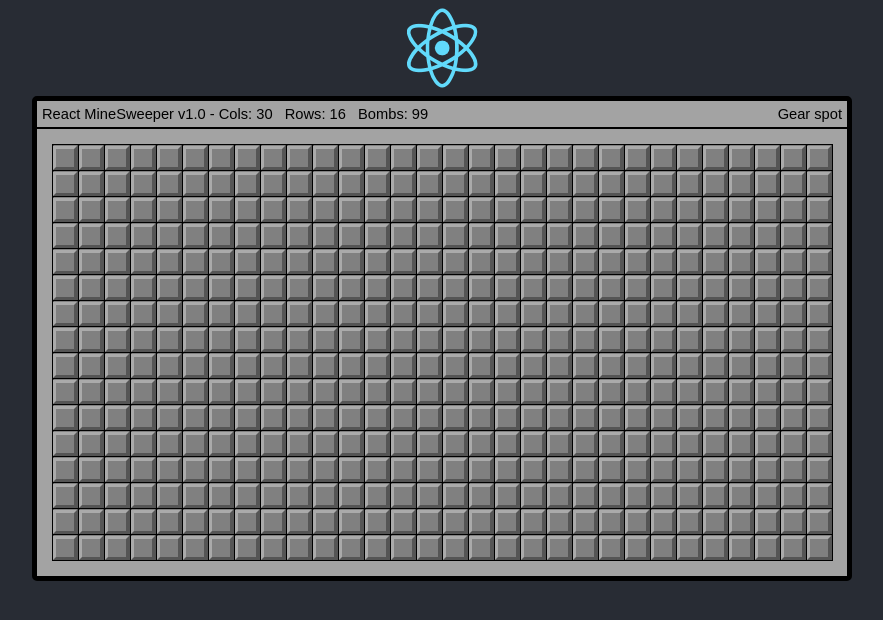
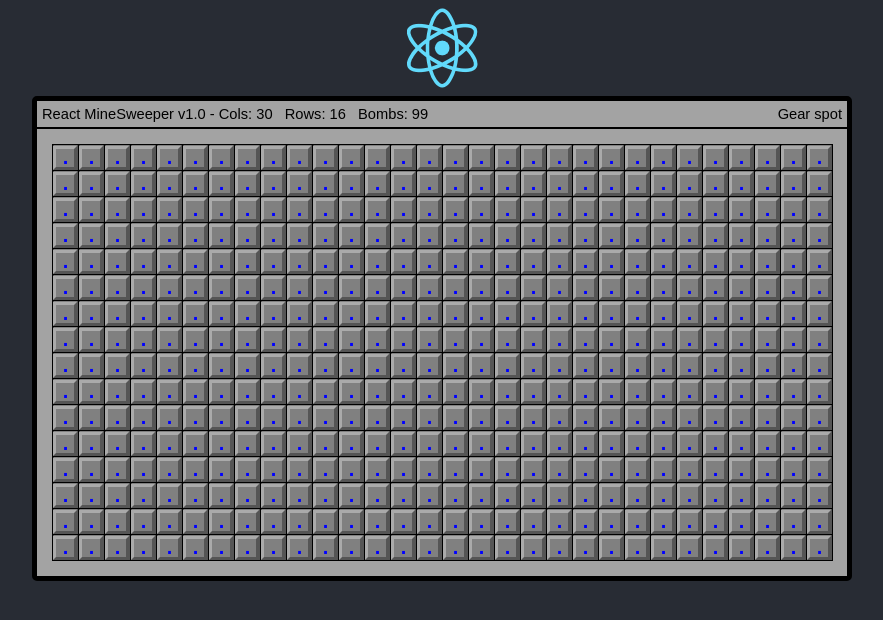
Before and after one commit to jeanfgagnon/react-mine-sweeper, a React (Create React App) app: page / in a window 1280 px wide. Shown: the top 620 px of the page, without its empty margins (198-1081 px from the left). Built offline with nearby package versions, Linux system fonts and the light colour scheme.

Commit message:
Je change d'ordi

```diff
--- a/src/Components/GameBoard.tsx
+++ b/src/Components/GameBoard.tsx
@@ -31,7 +31,11 @@ export default class GameBoard extends React.Component<Props> {
               <tr key={tr_i}>
                 {Array.from(Array(this.props.gameOption.NbCol)).map((a, td_i) =>
                     <td key={td_i}>
-                      <GameCell OnClick={this.onCellClicked} cellModel={this.getCell(tr_i, td_i)}></GameCell>
+                      <GameCell
+                          key={`${tr_i}_${td_i}`}
+                          OnRightClick={this.onCellRightClicked}
+                          OnClick={this.onCellClicked}
+                          cellModel={this.getCell(tr_i, td_i)}></GameCell>
                     </td>
                 )}
               </tr>
@@ -45,12 +49,23 @@ export default class GameBoard extends React.Component<Props> {
 
   // event handlers
 
-  onCellClicked(e: Event, index: number): void {
-    console.log('Cell clicked #%s', index);
+  onCellClicked = (e: Event, index: number) => {
+    console.log('arrow %s', index);
   }
+
+  onCellRightClicked = (e: Event, index: number) => {
+    const cellModel = this.board[index];
+    //if (this.$store.state.Run && !cellModel.IsCleared) {
+      cellModel.IsRedFlagVisible = !cellModel.IsRedFlagVisible;
+      this.board[index] = JSON.parse(JSON.stringify(cellModel));
+      console.log('ostie de tabarnak %s', JSON.stringify(this.board[index]));
+      //  this.$store.dispatch('incrementNbFlagged', (cellModel.IsRedFlagVisible ? 1 : -1));
+    //}
+  }
+
   // helpers
 
-  // return cell base on coordinates
+  // return cell based on coordinates
   private getCell(rowNo: number, colNo: number): CellModel {
     const index = (rowNo * this.props.gameOption.NbCol) + colNo;
     return this.board[index];
--- a/src/Components/GameCell.tsx
+++ b/src/Components/GameCell.tsx
@@ -1,4 +1,4 @@
-import React from 'react';
+import React, { Component, MouseEvent, ReactElement } from 'react';
 
 import CellModel from '../Common/CellModel';
 
@@ -7,24 +7,41 @@ import './GameCell.css';
 type Props = {
   cellModel: CellModel;
   OnClick: (e: Event, index: number) => void;
+  OnRightClick: (e: Event, index: number) => void;
 };
 
-export default class GameCell extends React.Component<Props> {
+export default class GameCell extends Component<Props> {
 
   constructor(props: Props) {
     super(props);
     this.handleClick = this.handleClick.bind(this);
   }
+
   render() {
     return (
-      <div onClick={this.handleClick} className={'game-cell ' + this.props.cellModel.CssClass}></div>
+      <div onClick={this.handleClick} onContextMenu={this.handleClick} className={'game-cell ' + this.props.cellModel.CssClass}>{this.cellContent()}</div>
     );
   }
 
   // event handlers
 
-  handleClick(e: React.MouseEvent<HTMLElement>): void {
+  handleClick(e: MouseEvent<HTMLElement>): void {
     e.preventDefault();
-    this.props.OnClick(e.nativeEvent, this.props.cellModel.CellNo);
+    if (e.type === 'click') {
+      this.props.OnClick(e.nativeEvent, this.props.cellModel.CellNo);
+    }
+    else {
+      this.props.OnRightClick(e.nativeEvent, this.props.cellModel.CellNo);
+    }
+  }
+
+
+  // helpers
+
+  cellContent = (): ReactElement => {
+    if (this.props.cellModel.IsRedFlagVisible) {
+      return <img src='../Assets/flag-cell.png' className='flag-img' alt='Flag' />
+    }
+    return <span>{this.props.cellModel.Text}.</span>
   }
 }
```
